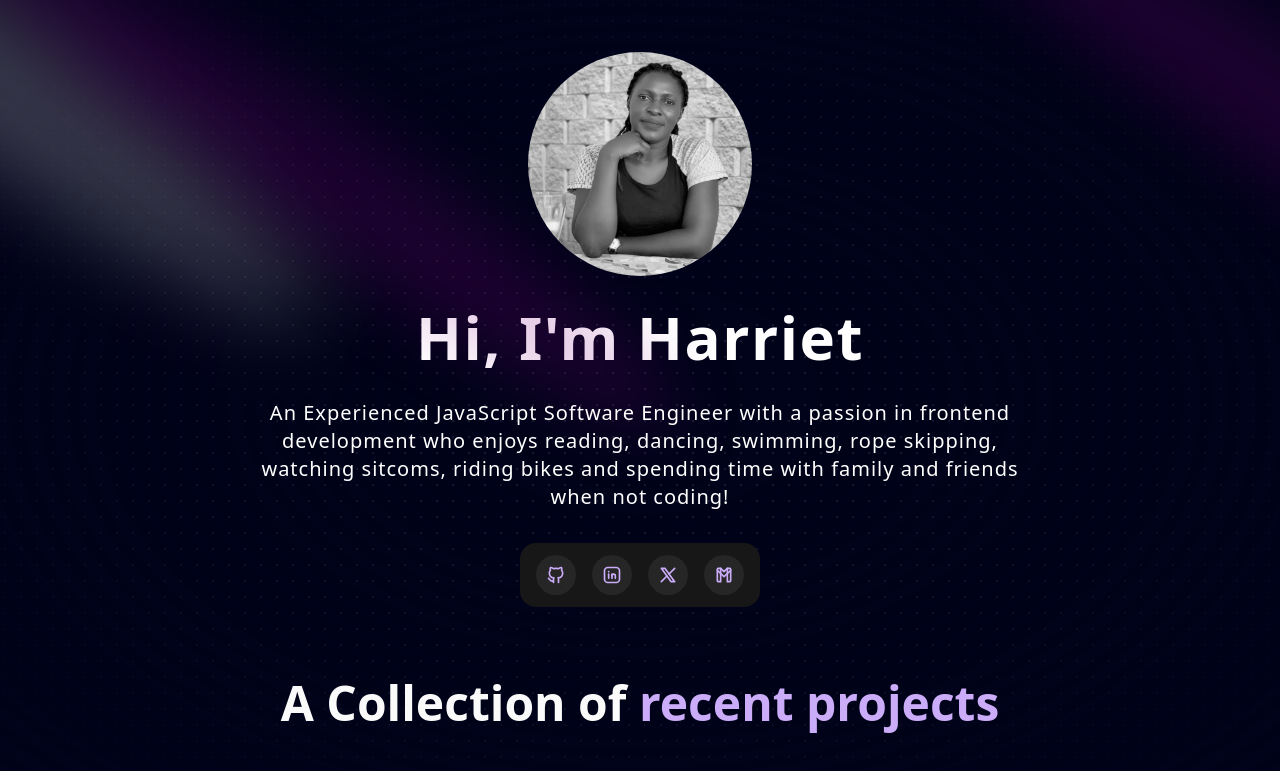
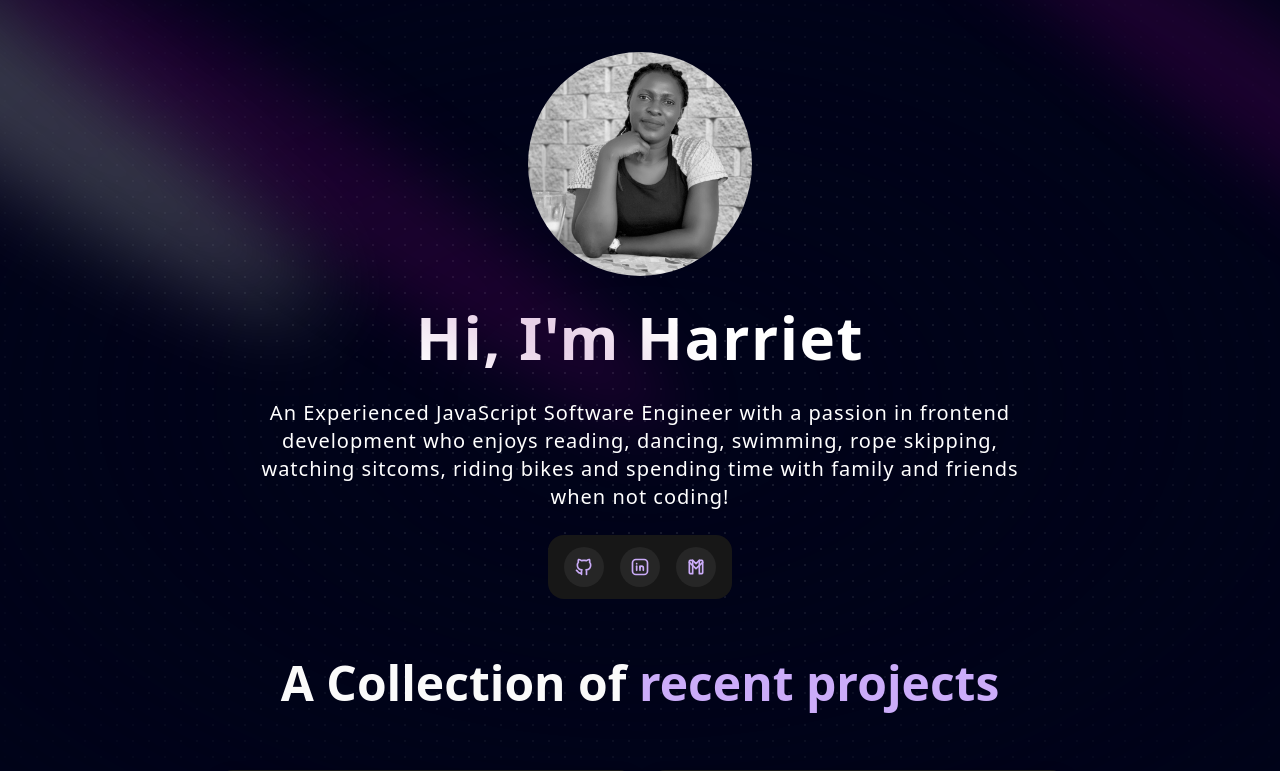
Before and after one commit to hariclerry/my-website, a Next.js app: page / in a window 1280 px wide. Shown: the top 771 px of the page. Built offline with nearby package versions, Linux system fonts and the light colour scheme.

Commit message:
fix mobile styles and social links

```diff
--- a/app/page.tsx
+++ b/app/page.tsx
@@ -12,7 +12,9 @@ export default function Home() {
     flex-col overflow-hidden mx-auto sm:px-10 px-5"
     >
       <div className="max-w-7xl w-full">
-        <FloatingNav navItems={navItems} />
+        <div className="hidden md:block">
+          <FloatingNav navItems={navItems} />
+        </div>
         <Hero />
         <RecentProjects />
         <TechStack />
--- a/components/FloatingDockContainer.tsx
+++ b/components/FloatingDockContainer.tsx
@@ -25,18 +25,11 @@ export function FloatingDockContainer() {
       href: 'https://www.linkedin.com/in/harriet-ayugi-05744b99/',
     },
     {
-      title: 'Twitter',
-      icon: (
-        <IconBrandX className="h-full w-full text-purple dark:text-purple" />
-      ),
-      href: 'https://twitter.com/clerryha',
-    },
-    {
       title: 'Email',
       icon: (
         <IconBrandGmail className="h-full w-full text-purple dark:text-purple" />
       ),
-      href: 'harrietayugi24@gmail.com',
+      href: `mailto:harrietayugi24@gmail.com`,
     },
   ];
   return (
--- a/components/Hero.tsx
+++ b/components/Hero.tsx
@@ -48,7 +48,7 @@ const Hero = () => {
           </p>
         </div>
       </div>
-      <div className="flex justify-center relative my-5 z-10 h-20">
+      <div className="flex justify-center relative z-10 h-6  md:h-16 md:my-4">
         <div className="max-w-[89vw] md:max-w-2xl lg:max-w-[60vw] flex flex-col items-center justify-center">
           <FloatingDockContainer />
         </div>
--- a/components/RecentProjects.tsx
+++ b/components/RecentProjects.tsx
@@ -12,7 +12,7 @@ const RecentProjects = () => {
       <div className="flex flex-wrap items-center justify-center p-4 gap-16">
         {projects.map((item) => (
           <div
-            className="lg:min-h-[32.5rem] h-[25rem] flex items-center justify-center w-[23rem] mt-10"
+            className="lg:min-h-[32.5rem] h-[25rem] flex items-center justify-center w-[23rem] md:mt-10 mt-6"
             key={item.id}
           >
             <PinContainer title={item.title} href={item.url}>
--- a/components/TechStack.tsx
+++ b/components/TechStack.tsx
@@ -3,7 +3,7 @@ import { stacks } from '@/data';
 
 const TechStack = () => {
   return (
-    <section id="stack" className="py-20">
+    <section id="stack" className="py-24">
       <h1 className="heading">
         Tech <span className="text-purple">Stack</span>
       </h1>
--- a/components/ui/FloatingDock.tsx
+++ b/components/ui/FloatingDock.tsx
@@ -14,7 +14,6 @@ import {
   useSpring,
   useTransform,
 } from 'framer-motion';
-import Link from 'next/link';
 import { useRef, useState } from 'react';
 
 export const FloatingDock = ({
@@ -67,13 +66,15 @@ const FloatingDockMobile = ({
                 }}
                 transition={{ delay: (items.length - 1 - idx) * 0.05 }}
               >
-                <Link
+                <a
                   href={item.href}
                   key={item.title}
                   className="h-10 w-10 rounded-full bg-gray-50 dark:bg-neutral-900 flex items-center justify-center"
+                  target="_blank"
+                  rel="noopener noreferrer"
                 >
                   <div className="h-4 w-4">{item.icon}</div>
-                </Link>
+                </a>
               </motion.div>
             ))}
           </motion.div>
@@ -171,7 +172,7 @@ function IconContainer({
   const [hovered, setHovered] = useState(false);
 
   return (
-    <Link href={href}>
+    <a href={href} target="_blank" rel="noopener noreferrer">
       <motion.div
         ref={ref}
         style={{ width, height }}
@@ -198,6 +199,6 @@ function IconContainer({
           {icon}
         </motion.div>
       </motion.div>
-    </Link>
+    </a>
   );
 }
```
